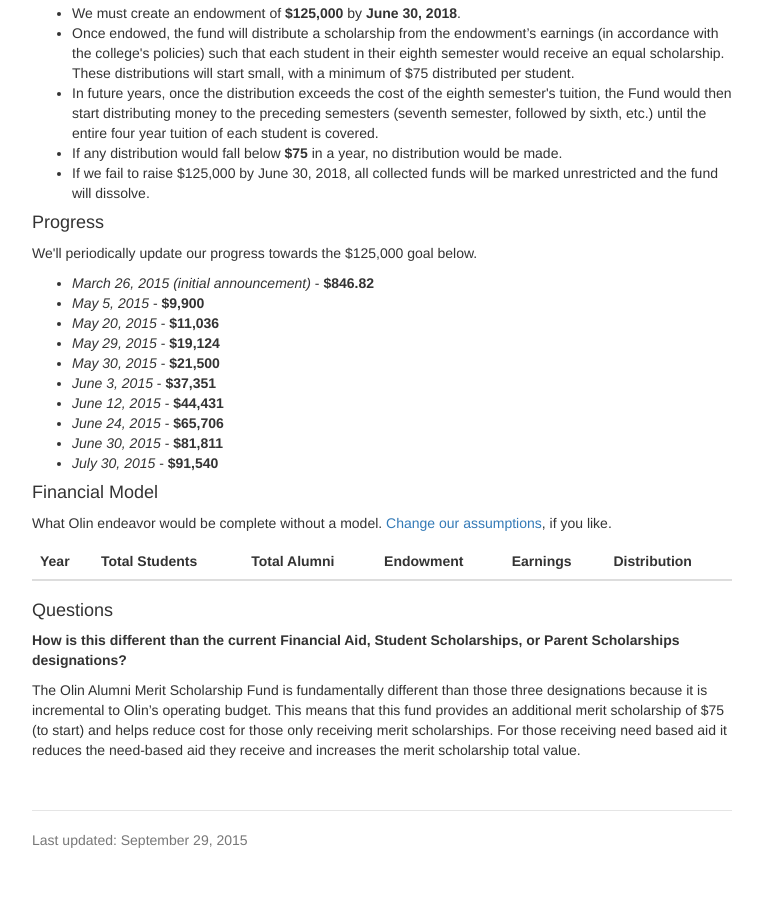
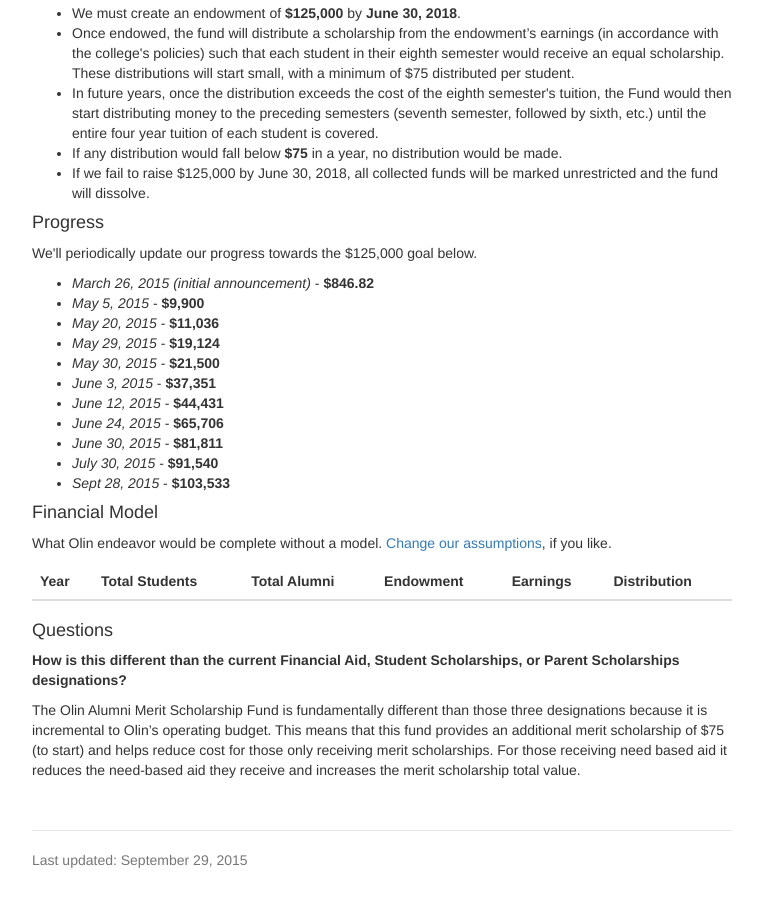
Before and after one commit to olinalumni/olinalumnifund.org, a Jekyll site: the page built from index.html, in a window 1280 px wide and 900 px high, scrolled down 790 px. Shown: the whole window, without its empty margins (258-1021 px from the left). Built offline with Jekyll 4.4.1, drawn with Linux system fonts in a browser that asks for light colours; nearby versions of some CDN libraries.

Commit message:
Update progress log.

```diff
--- a/index.html
+++ b/index.html
@@ -36,6 +36,7 @@
     <li><em>June 24, 2015</em> - <strong>$65,706</strong>
     <li><em>June 30, 2015</em> - <strong>$81,811</strong>
     <li><em>July 30, 2015</em> - <strong>$91,540</strong>
+    <li><em>Sept 28, 2015</em> - <strong>$103,533</strong>
   </ul>
 
   <h4 id="financial-model">Financial Model</h4>
```
